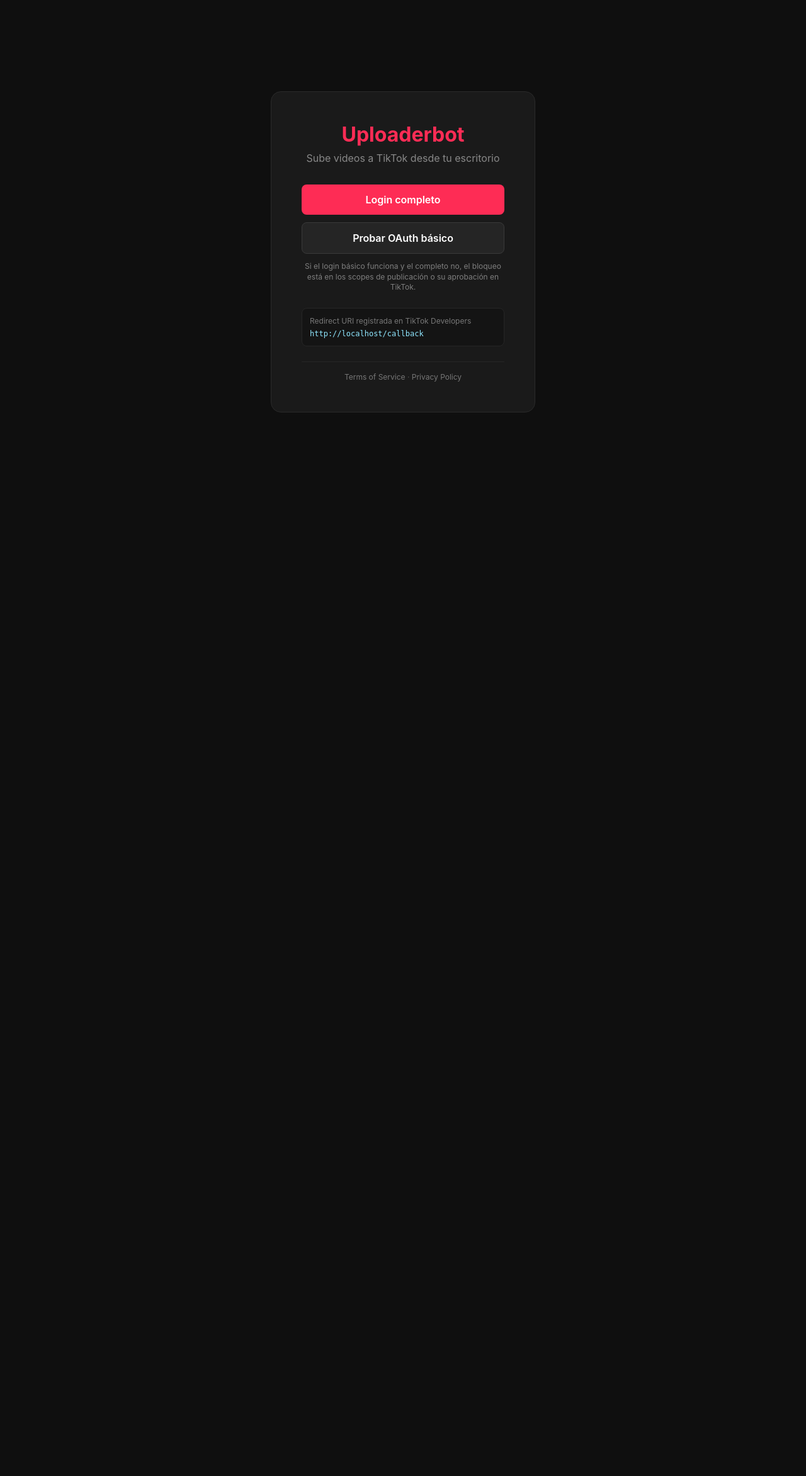
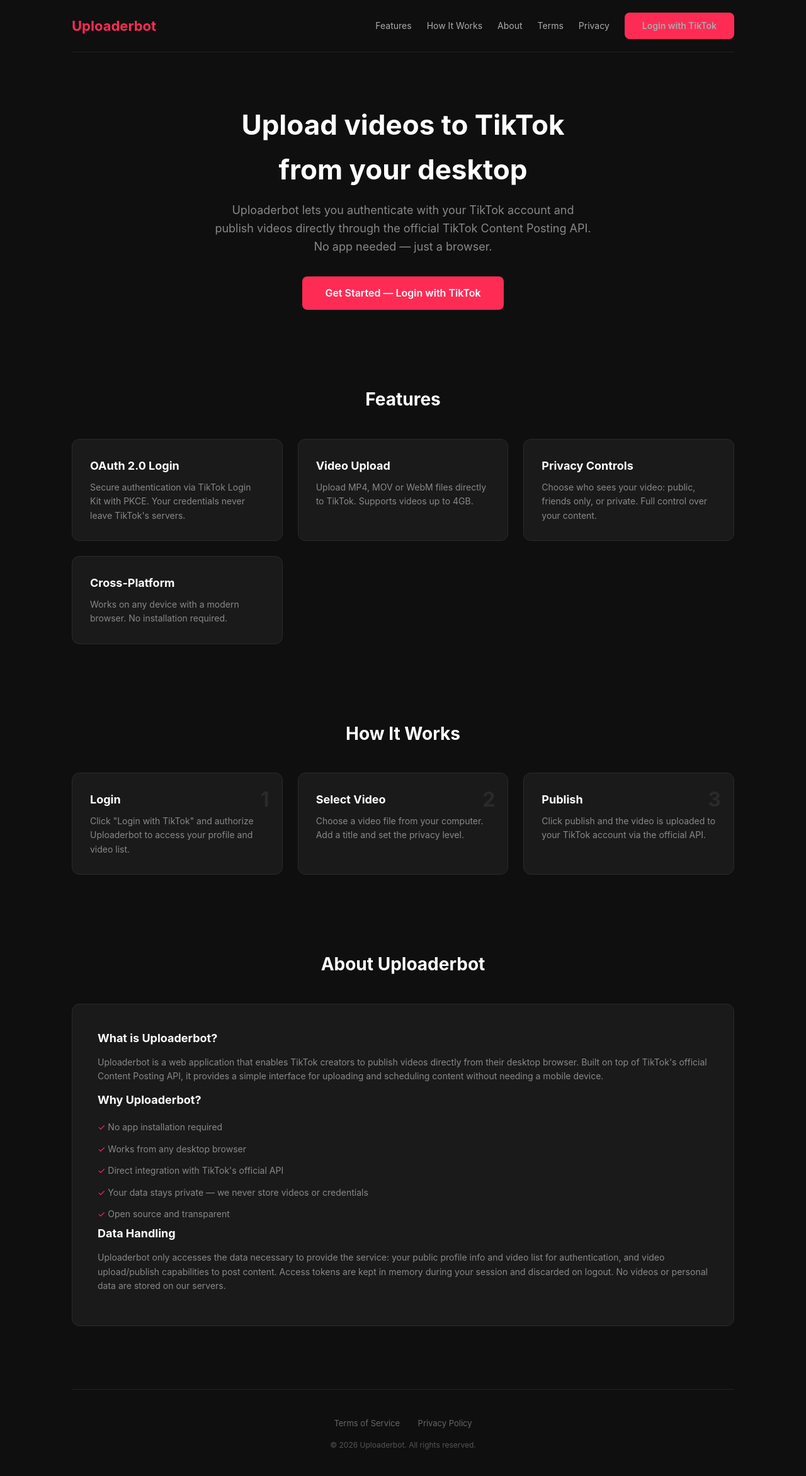
Before and after one commit to zerausn/agentes, a Flask app: page / in a window 1280 px wide. Shown: the whole page at 63% size. Before the commit the page ends 655 px from the top, so only its background shows below. Run offline with Flask 3, Linux system fonts and the light colour scheme.

Commit message:
fix: website title exacto Uploaderbot, landing pagina completa

```diff
--- a/tiktok_uploader/templates/index.html
+++ b/tiktok_uploader/templates/index.html
@@ -1,119 +1,152 @@
 <!DOCTYPE html>
-<html lang="es">
+<html lang="en">
 <head>
     <meta charset="UTF-8">
     <meta name="viewport" content="width=device-width, initial-scale=1.0">
-    <title>Uploaderbot - TikTok</title>
+    <title>Uploaderbot</title>
     <style>
         * { margin: 0; padding: 0; box-sizing: border-box; }
-        body {
-            font-family: -apple-system, BlinkMacSystemFont, 'Segoe UI', Roboto, sans-serif;
-            background: #0f0f0f;
-            color: #fff;
-            display: flex;
-            justify-content: center;
-            align-items: center;
-            min-height: 100vh;
-        }
-        .card {
-            background: #1a1a1a;
-            border-radius: 16px;
-            padding: 48px;
-            text-align: center;
-            max-width: 420px;
-            width: 90%;
-            border: 1px solid #2a2a2a;
-        }
-        .logo { font-size: 32px; font-weight: 700; margin-bottom: 8px; color: #fe2c55; }
-        .subtitle { color: #888; margin-bottom: 32px; }
-        .btn {
-            display: inline-block;
-            background: #fe2c55;
-            color: #fff;
-            padding: 14px 36px;
-            border-radius: 8px;
-            text-decoration: none;
-            font-weight: 600;
-            font-size: 16px;
-            transition: background 0.2s;
-        }
+        body { font-family: -apple-system, BlinkMacSystemFont, 'Segoe UI', Roboto, sans-serif; background: #0f0f0f; color: #eee; line-height: 1.6; }
+        .container { max-width: 1100px; margin: 0 auto; padding: 0 24px; }
+        nav { display: flex; align-items: center; justify-content: space-between; padding: 20px 0; border-bottom: 1px solid #222; }
+        .logo { font-size: 22px; font-weight: 700; color: #fe2c55; }
+        .nav-links { display: flex; gap: 24px; align-items: center; }
+        .nav-links a { color: #aaa; text-decoration: none; font-size: 14px; }
+        .nav-links a:hover { color: #fff; }
+        .btn { display: inline-block; background: #fe2c55; color: #fff; padding: 10px 28px; border-radius: 8px; text-decoration: none; font-weight: 600; font-size: 14px; transition: background .2s; }
         .btn:hover { background: #e0244a; }
-        .btn-secondary {
-            background: #252525;
-            border: 1px solid #3a3a3a;
-        }
-        .btn-secondary:hover { background: #2f2f2f; }
-        .user-info {
-            background: #252525;
-            padding: 16px;
-            border-radius: 8px;
-            margin-bottom: 24px;
-            word-break: break-all;
-            font-size: 13px;
-            color: #aaa;
-        }
-        .actions { display: flex; flex-direction: column; gap: 12px; }
-        .hint {
-            margin-top: 12px;
-            color: #7f7f7f;
-            font-size: 12px;
-            line-height: 1.4;
-        }
-        .redirect-uri {
-            margin-top: 24px;
-            padding: 12px;
-            border-radius: 8px;
-            background: #141414;
-            border: 1px solid #262626;
-            text-align: left;
-        }
-        .redirect-uri p {
-            color: #777;
-            font-size: 12px;
-            margin-bottom: 6px;
-        }
-        .redirect-uri code {
-            display: block;
-            color: #8fe7ff;
-            word-break: break-all;
-            font-size: 12px;
-        }
+        .btn-outline { background: transparent; border: 1px solid #fe2c55; color: #fe2c55; }
+        .btn-outline:hover { background: #fe2c55; color: #fff; }
+        .hero { text-align: center; padding: 80px 0 60px; }
+        .hero h1 { font-size: 44px; font-weight: 700; color: #fff; margin-bottom: 16px; }
+        .hero p { font-size: 18px; color: #888; max-width: 600px; margin: 0 auto 32px; }
+        .hero .btn { font-size: 16px; padding: 14px 36px; }
+        .section { padding: 60px 0; }
+        .section h2 { font-size: 28px; color: #fff; text-align: center; margin-bottom: 40px; }
+        .features { display: grid; grid-template-columns: repeat(auto-fit, minmax(280px, 1fr)); gap: 24px; }
+        .feature { background: #1a1a1a; border: 1px solid #2a2a2a; border-radius: 12px; padding: 28px; }
+        .feature h3 { color: #fff; font-size: 18px; margin-bottom: 8px; }
+        .feature p { color: #888; font-size: 14px; }
+        .steps { display: grid; grid-template-columns: repeat(auto-fit, minmax(220px, 1fr)); gap: 24px; counter-reset: step; }
+        .step { background: #1a1a1a; border: 1px solid #2a2a2a; border-radius: 12px; padding: 28px; position: relative; }
+        .step::before { counter-increment: step; content: counter(step); position: absolute; top: 16px; right: 20px; font-size: 32px; font-weight: 700; color: #2a2a2a; }
+        .step h3 { color: #fff; font-size: 18px; margin-bottom: 8px; }
+        .step p { color: #888; font-size: 14px; }
+        .about { background: #1a1a1a; border: 1px solid #2a2a2a; border-radius: 12px; padding: 40px; }
+        .about h3 { color: #fff; font-size: 18px; margin-bottom: 12px; }
+        .about p { color: #888; font-size: 14px; margin-bottom: 12px; }
+        .about ul { list-style: none; padding: 0; }
+        .about li { color: #888; font-size: 14px; padding: 6px 0; }
+        .about li::before { content: "✓ "; color: #fe2c55; }
+        .user-box { background: #1a1a1a; border: 1px solid #2a2a2a; border-radius: 12px; padding: 24px; max-width: 480px; margin: 0 auto; text-align: center; }
+        .user-box .avatar { width: 64px; height: 64px; border-radius: 50%; background: #252525; margin: 0 auto 12px; display: flex; align-items: center; justify-content: center; font-size: 24px; }
+        .user-box .open-id { color: #888; font-size: 13px; word-break: break-all; margin-bottom: 16px; }
+        .actions { display: flex; gap: 12px; justify-content: center; flex-wrap: wrap; }
+        footer { text-align: center; padding: 40px 0; border-top: 1px solid #222; margin-top: 40px; }
+        footer a { color: #666; text-decoration: none; font-size: 13px; margin: 0 12px; }
+        footer a:hover { color: #aaa; }
+        footer p { color: #555; font-size: 12px; margin-top: 12px; }
+        @media (max-width: 600px) { .hero h1 { font-size: 28px; } .hero p { font-size: 15px; } .nav-links { display: none; } }
     </style>
 </head>
 <body>
-    <div class="card">
+    <div class="container">
+        <nav>
             <div class="logo">Uploaderbot</div>
-        <p class="subtitle">Sube videos a TikTok desde tu escritorio</p>
+            <div class="nav-links">
+                <a href="#features">Features</a>
+                <a href="#how-it-works">How It Works</a>
+                <a href="#about">About</a>
+                <a href="/terms">Terms</a>
+                <a href="/privacy">Privacy</a>
                 {% if user %}
-            <div class="user-info">
-                ✅ Conectado: {{ user.open_id[:16] }}...<br>
-                Scopes: {{ user.granted_scopes or 'desconocidos' }}<br>
-                Modo: {{ user.scope_mode }}
+                    <a href="/upload" class="btn">Upload Video</a>
+                {% else %}
+                    <a href="/login" class="btn">Login with TikTok</a>
+                {% endif %}
             </div>
+        </nav>
+
+        <section class="hero">
+            <h1>Upload videos to TikTok<br>from your desktop</h1>
+            <p>Uploaderbot lets you authenticate with your TikTok account and publish videos directly through the official TikTok Content Posting API. No app needed — just a browser.</p>
+            {% if user %}
+                <div class="user-box">
+                    <div class="avatar">🎬</div>
+                    <div class="open-id">Connected: {{ user.open_id[:20] }}...</div>
                     <div class="actions">
-                {% if user.scope_mode == "full" %}
-                    <a href="/upload" class="btn">Subir video</a>
-                {% else %}
-                    <a href="/login" class="btn">Pedir scopes completos</a>
-                {% endif %}
-                <a href="/logout" style="color:#666;font-size:13px;">Cerrar sesión</a>
+                        <a href="/upload" class="btn">Upload Video</a>
+                        <a href="/logout" class="btn btn-outline">Logout</a>
+                    </div>
                 </div>
             {% else %}
-            <div class="actions">
-                <a href="/login" class="btn">Login completo</a>
-                <a href="/login/basic" class="btn btn-secondary">Probar OAuth básico</a>
+                <a href="/login" class="btn">Get Started — Login with TikTok</a>
+            {% endif %}
+        </section>
+
+        <section class="section" id="features">
+            <h2>Features</h2>
+            <div class="features">
+                <div class="feature">
+                    <h3>OAuth 2.0 Login</h3>
+                    <p>Secure authentication via TikTok Login Kit with PKCE. Your credentials never leave TikTok's servers.</p>
                 </div>
-            <p class="hint">Si el login básico funciona y el completo no, el bloqueo está en los scopes de publicación o su aprobación en TikTok.</p>
-        {% endif %}
-        <div class="redirect-uri">
-            <p>Redirect URI registrada en TikTok Developers</p>
-            <code>{{ redirect_uri }}</code>
+                <div class="feature">
+                    <h3>Video Upload</h3>
+                    <p>Upload MP4, MOV or WebM files directly to TikTok. Supports videos up to 4GB.</p>
                 </div>
-        <div style="margin-top:24px;padding-top:16px;border-top:1px solid #262626;font-size:12px;color:#555;">
-            <a href="/terms" style="color:#777;text-decoration:none;">Terms of Service</a>
-            &middot;
-            <a href="/privacy" style="color:#777;text-decoration:none;">Privacy Policy</a>
+                <div class="feature">
+                    <h3>Privacy Controls</h3>
+                    <p>Choose who sees your video: public, friends only, or private. Full control over your content.</p>
                 </div>
+                <div class="feature">
+                    <h3>Cross-Platform</h3>
+                    <p>Works on any device with a modern browser. No installation required.</p>
+                </div>
+            </div>
+        </section>
+
+        <section class="section" id="how-it-works">
+            <h2>How It Works</h2>
+            <div class="steps">
+                <div class="step">
+                    <h3>Login</h3>
+                    <p>Click "Login with TikTok" and authorize Uploaderbot to access your profile and video list.</p>
+                </div>
+                <div class="step">
+                    <h3>Select Video</h3>
+                    <p>Choose a video file from your computer. Add a title and set the privacy level.</p>
+                </div>
+                <div class="step">
+                    <h3>Publish</h3>
+                    <p>Click publish and the video is uploaded to your TikTok account via the official API.</p>
+                </div>
+            </div>
+        </section>
+
+        <section class="section" id="about">
+            <h2>About Uploaderbot</h2>
+            <div class="about">
+                <h3>What is Uploaderbot?</h3>
+                <p>Uploaderbot is a web application that enables TikTok creators to publish videos directly from their desktop browser. Built on top of TikTok's official Content Posting API, it provides a simple interface for uploading and scheduling content without needing a mobile device.</p>
+                <h3>Why Uploaderbot?</h3>
+                <ul>
+                    <li>No app installation required</li>
+                    <li>Works from any desktop browser</li>
+                    <li>Direct integration with TikTok's official API</li>
+                    <li>Your data stays private — we never store videos or credentials</li>
+                    <li>Open source and transparent</li>
+                </ul>
+                <h3>Data Handling</h3>
+                <p>Uploaderbot only accesses the data necessary to provide the service: your public profile info and video list for authentication, and video upload/publish capabilities to post content. Access tokens are kept in memory during your session and discarded on logout. No videos or personal data are stored on our servers.</p>
+            </div>
+        </section>
+
+        <footer>
+            <a href="/terms">Terms of Service</a>
+            <a href="/privacy">Privacy Policy</a>
+            <p>&copy; 2026 Uploaderbot. All rights reserved.</p>
+        </footer>
     </div>
 </body>
 </html>
--- a/tiktok_uploader/templates/privacy.html
+++ b/tiktok_uploader/templates/privacy.html
@@ -3,7 +3,7 @@
 <head>
     <meta charset="UTF-8">
     <meta name="viewport" content="width=device-width, initial-scale=1.0">
-    <title>Privacy Policy - Uploaderbot</title>
+    <title>Uploaderbot</title>
     <style>
         * { margin: 0; padding: 0; box-sizing: border-box; }
         body { font-family: system-ui, sans-serif; background: #0f0f0f; color: #eee; line-height: 1.6; padding: 40px 20px; }
--- a/tiktok_uploader/templates/terms.html
+++ b/tiktok_uploader/templates/terms.html
@@ -3,7 +3,7 @@
 <head>
     <meta charset="UTF-8">
     <meta name="viewport" content="width=device-width, initial-scale=1.0">
-    <title>Terms of Service - Uploaderbot</title>
+    <title>Uploaderbot</title>
     <style>
         * { margin: 0; padding: 0; box-sizing: border-box; }
         body { font-family: system-ui, sans-serif; background: #0f0f0f; color: #eee; line-height: 1.6; padding: 40px 20px; }
```
Lines whose indentation alone changed are shown as unchanged.
